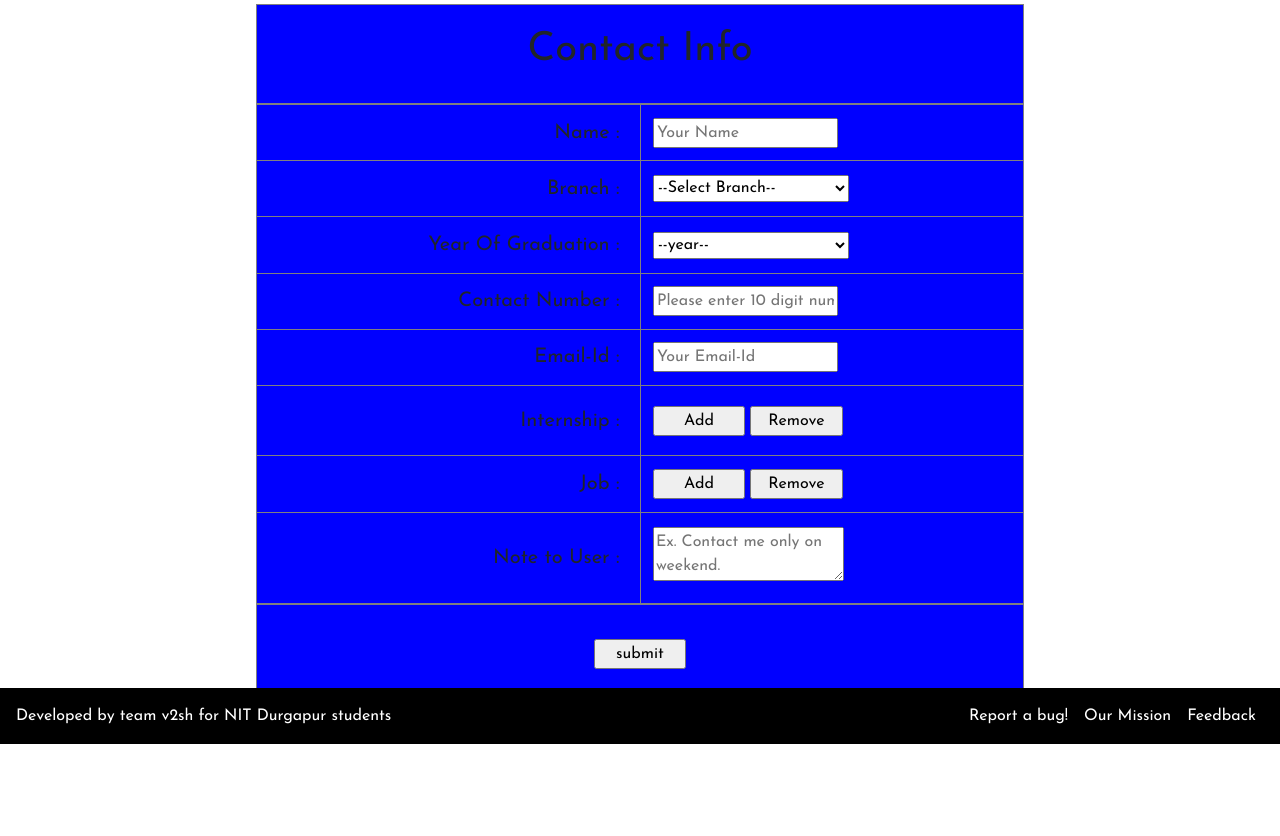
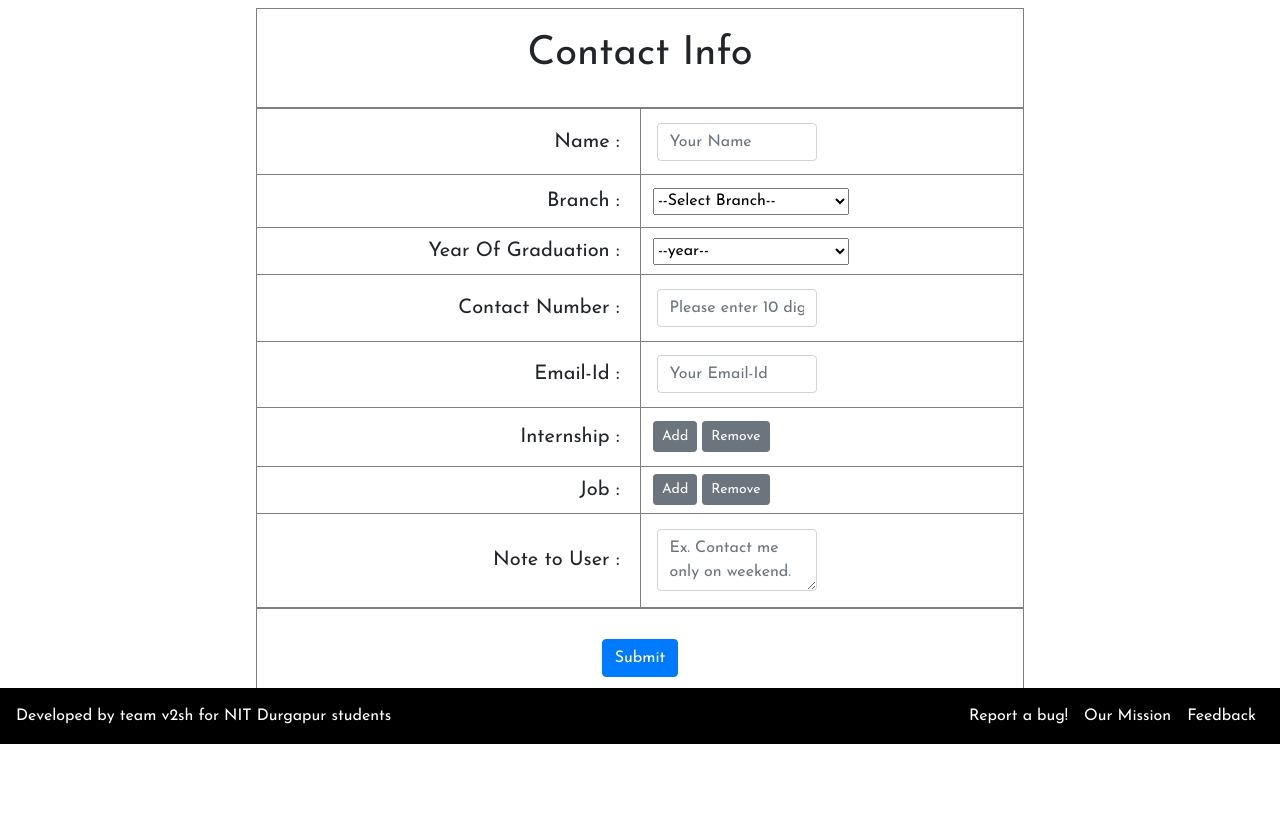
Before and after one commit to vishvanath45/v2sh, a Django app: page /superuser/contactform/ in a window 1280 px wide. Shown: the part 56-892 px from the top of the page. Before the commit the page ends 800 px from the top, so only its background shows below. Run offline with Django 3.2, Linux system fonts and the light colour scheme; some libraries are stand-ins or nearby versions.

Commit message:
UI changes

```diff
--- a/v2sh/templates/superuser/contactform.html
+++ b/v2sh/templates/superuser/contactform.html
@@ -28,7 +28,7 @@
 	  options += "<option>"+ y +"</option>";
 	}
 </script>
-<table align="center" border="1px"  style="height: 100px; margin-top:60px; opacity: 1; background-color: blue" width="60%">
+<table align="center" border="1px"  style="height: 100px; margin-top:5%; opacity: 1;" width="60%">
 <tr align="center">
 <td>
 	<h1 style="">Contact Info</h1>
@@ -37,21 +37,26 @@
 </table>
 <form action = '#' method ='POST'>
 {% csrf_token %}
-<table align="center" border="1px" width="60%" style="height: 500px; opacity: 1; background-color: blue">
+<table align="center" border="1px" width="60%" style="height: 500px; opacity: 1;">
 <tr>
 <td style="text-align: right; font-size: 20px; height: 40px" width="50%">
 	<div style="margin-right: 5%">Name :</div>
 	<td>
-		<div style="margin-left: 3%">
-			<input type="text" name = 'name' placeholder="Your Name" style="color: red" required>
-		</div>
+		<!-- <div style="margin-left: 3%"> -->
+
+<div class="form-group col-md-6" style="margin-top: 2%; margin-bottom: 2%">
+      <input type="text" class="form-control" id="inputZip" placeholder="Your Name" name='name' required>
+    </div>
+
+			<!-- <input type="text" name = 'name' placeholder="Your Name" style="color: red" required> -->
+		<!-- </div> -->
 	</td>
 </td>
 	<tr>
 		<td style="text-align: right; font-size: 20px; height: 40px" width="50%">
 			<div style="margin-right: 5%">Branch :</div>
 			<td>
-				<div class="form-group" style="margin-left: 3%; margin-top: 0%;margin-bottom: 0%">
+				<div class="form-group" style="margin-left: 3%; margin-top: 2%;margin-bottom: 2%">
 					<select style="height: 27px; width: 53%" name="branch" required>
 					  <option value = ""> --Select Branch-- </option>
 				      <option value = "CSE">CSE</option>
@@ -87,35 +92,49 @@
 						<td style="text-align: right; font-size: 20px; height: 40px" width="50%">
 							<div style="margin-right: 5%">Contact Number :</div>
 							<td>
-								<div style="margin-left: 3%">
+								<div class="form-group col-md-6" style="margin-top: 2%; margin-bottom: 2%">
+								      <input type="text" class="form-control" id="inputZip" placeholder="Please enter 10 digit number" name='contact_no' pattern="[0-9]{10}" required>
+								    </div>
+								<!-- <div style="margin-left: 3%">
 									<input type="text" name = 'contact_no' placeholder="Please enter 10 digit number" pattern="[0-9]{10}" required>
-								</div>
+								</div> -->
 							</td>
 							<tr>
 								<td style="text-align: right; font-size: 20px; height: 40px" width="50%">
 									<div style="margin-right: 5%">Email-Id :</div>
 									<td>
-										<div style="margin-left: 3%">
+										<div class="form-group col-md-6" style="margin-top: 2%; margin-bottom: 2%">
+								      <input type="email_id" class="form-control" id="inputZip" placeholder="Your Email-Id" name='email_id' pattern="^([a-zA-Z0-9_\-\.]+)@([a-zA-Z0-9_\-\.]+)\.([a-zA-Z]{2,5})$" required>
+								    </div>
+										<!-- <div style="margin-left: 3%">
 											<input type="email_id" name = 'email_id' pattern="^([a-zA-Z0-9_\-\.]+)@([a-zA-Z0-9_\-\.]+)\.([a-zA-Z]{2,5})$" placeholder = "Your Email-Id" required>
-										</div>
+										</div> -->
 									</td>
 									<tr style="height: 50px">
 										<td style="text-align: right; font-size: 20px;" width="50%">
 											<div style="margin-right: 5%">Internship :</div>
 											<td>
 												<div id="main" style="margin-left: 3%">
-													<input type="button" id="btAdd" value="Add" class="bt" style="width: 25%" />
-													<input type="button" id="btRemove" value="Remove" class="bt" style="width: 25%" />
+													<button type="button" id="btAdd" value="Add" class="bt btn btn-secondary btn-sm">Add</button>
+													<!-- <input type="button" id="btAdd" value="Add" 	class="bt" style="width: 25%" /> -->
+													<button type="button" id="btRemove" value="Remove" class="bt btn btn-secondary btn-sm">Remove</button>
+													<!-- <input type="button" id="btRemove"	 value="Remove" class="bt" style="width: 25%" /> -->
 											    </div>
 
 												<div Id="copy-this">
-													Company Name :
-													<input type="text" name = 'I_comp_name' placeholder="Company Name" required ><br><br>
+													<div class="form-group col-md-6" style="margin-top: 2%; margin-bottom: 2%">
+												      Company Name :
+												      <input type="text" class="form-control" id="inputZip" placeholder="Company Name" name='I_comp_name' required>
+												    </div>
+													<!-- <input type="text" name = 'I_comp_name' placeholder="Company Name" required ><br><br> -->
 													<label style="margin-left: 23%">Role:</label>
 													<label>
-														<div>
+													<div class="form-group col-md-6" style="margin-top: 2%; margin-bottom: 2%">
+												      <input type="text" class="form-control" id="inputZip" placeholder="Role" name='I_role' required>
+												    </div>
+														<!-- <div>
 															<input type="text" name = 'I_role' placeholder="Role" required>
-														</div>
+														</div> -->
 													</label>
 													<br><br>
 												</div>
@@ -127,18 +146,27 @@
 													<div style="margin-right: 5%">Job :</div>
 													<td>
 														<div id="main1" style="margin-left: 3%">
-													        <input type="button" id="btAdd1" value="Add" class="bt1" style="width: 25%" />
-													        <input type="button" id="btRemove1" value="Remove" class="bt1" style="width: 25%" />
+															<button type="button" id="btAdd1" value="Add" class="bt1 btn btn-secondary btn-sm">Add</button>
+													        <!-- <input type="button" id="btAdd1" value="Add" class="bt1" style="width: 25%" /> -->
+													        <button type="button" id="btRemove1" value="Remove" class="bt1 btn btn-secondary btn-sm">Remove</button>
+													        <!-- <input type="button" id="btRemove1" value="Remove" class="bt1" style="width: 25%" /> -->
 													    </div>
 														<div Id="copy-this1">
-															Company Name :
-															<input type="text" name = 'I_comp_name' placeholder="Company Name" required><br><br>
-															<label style="margin-left: 23%">Role:</label>
+															<!-- Company Name : -->
+															<div class="form-group col-md-6" style="margin-top: 2%; margin-bottom: 2%">
+												      Company Name :
+												      <input type="text" class="form-control" id="inputZip" placeholder="Company Name" name='J_comp_name' required>
+												    </div>
+															<!-- <input type="text" name = 'I_comp_name' placeholder="Company Name" required><br><br> -->
+															<label style="margin-left: 3%">Role:</label>
 															<label>
-																<div>
+															<div class="form-group col-md-6" style="margin-top: 2%; margin-bottom: 2%">
+												      <input type="text" class="form-control" id="inputZip" placeholder="Role" name='J_role' required>
+												    </div>
+														<!-- 		<div>
 																	<input type="text" name = 'I_role' placeholder="Role" required>
 																</div>
-															</label>
+														 -->	</label>
 															<br><br>
 
 														</div>
@@ -147,9 +175,12 @@
 														<td style="text-align: right; font-size: 20px; height: 40px" width="50%">
 															<div style="margin-right: 5%">Note to User :</div>
 															<td>
-																<div style="margin-left: 3%">
+																<div class="form-group col-md-6" style="margin-top: 2%; margin-bottom: 2%">
+								      <textarea class="form-control" id="inputZip" placeholder="Ex. Contact me only on weekend." name='note' required></textarea>
+								    </div>
+<!-- 																<div style="margin-left: 3%">
 																	<textarea name = 'note' placeholder="Ex. Contact me only on weekend."></textarea>
-																</div>
+																</div> -->
 															</td>
 														<!--	<tr>
 																<td style="text-align: right; font-size: 20px; height: 40px" width="50%">
@@ -179,11 +210,12 @@
 	</tr>
 </tr>
 </table>
-<table align="center" style="margin-bottom: 10%; height: 100px; opacity: 1; background-color: blue" border="1px" width="60%">
+<table align="center" style="margin-bottom: 10%; height: 100px; opacity: 1;" border="1px" width="60%">
 	<tr align="center">
 		<td >
 			<div align="center">
-				<input type = 'submit' value = 'submit' style=" height: 30px; width: 12%;">
+				<input class="btn btn-primary" type="submit" value="Submit">
+				<!-- <input type = 'submit' value = 'submit' style=" height: 30px; width: 12%;"> -->
 			</div>
 		</td>
 	</tr>
```
Also changed, not shown: v2sh/templates/contents/home.html (+8 -3 lines), v2sh/static/css/base2.png (deleted), v2sh/static/css/base3.jpg (deleted), v2sh/static/css/base4.jpg (deleted), v2sh/static/css/base5.jpg (deleted), v2sh/static/css/base7.jpg (deleted), v2sh/static/css/bse6.jpg (deleted), v2sh/static/css/build.jpg (deleted), v2sh/static/css/search.css (line endings or trailing spaces), v2sh/templates/14657459_511578037690_7805568473935682598_n.jpg (deleted).
